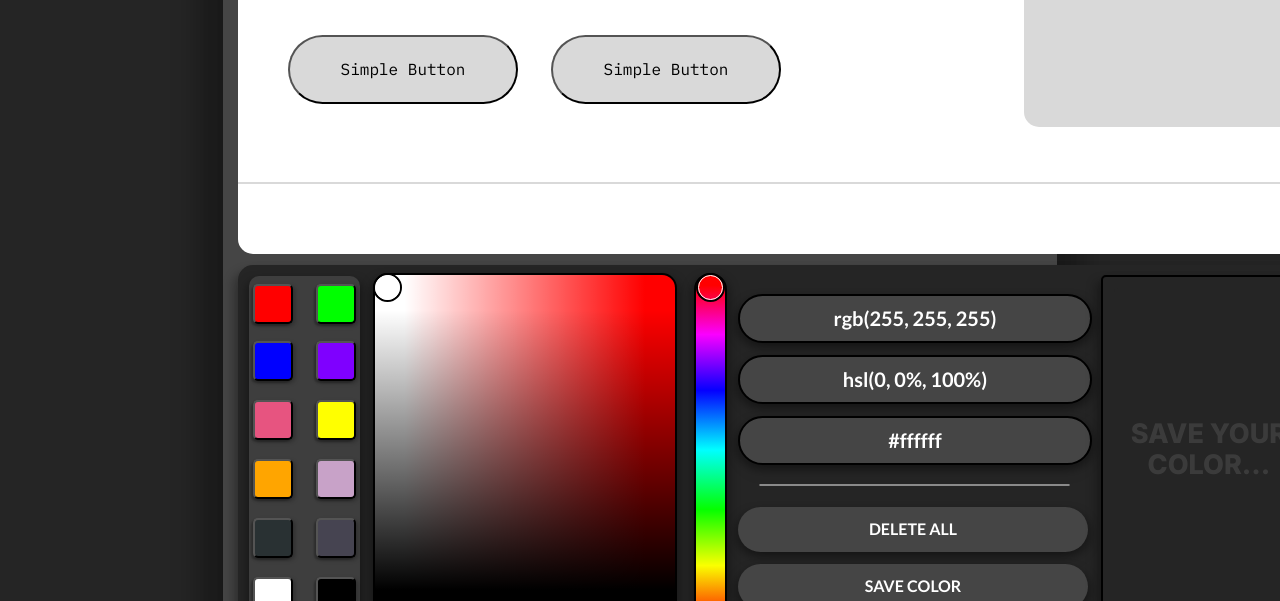
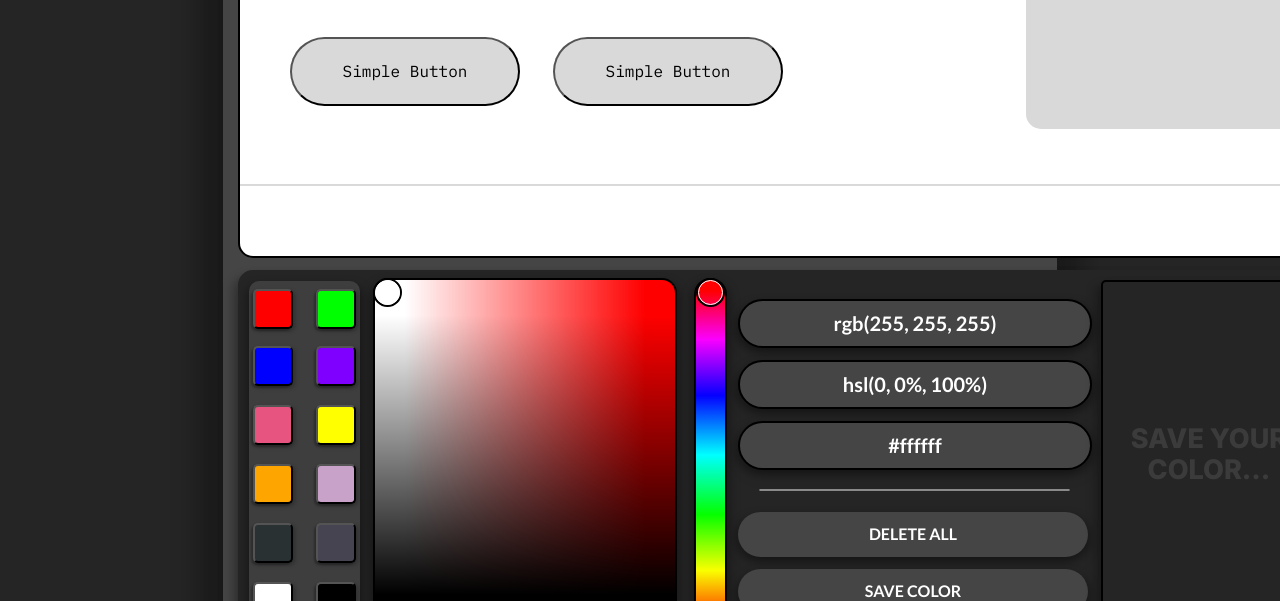
Before and after one commit to TohaLike/colorPicker, a website: page src/layOutPage/design.html in a window 1280 px wide. Shown: the part 507-1108 px from the top of the page. Drawn offline with nearby package versions, Linux system fonts and the light colour scheme.

Commit message:
i update colors bugs

```diff
--- a/src/layOutPage/LayOutCss/styleDesign.css
+++ b/src/layOutPage/LayOutCss/styleDesign.css
@@ -58,7 +58,7 @@ body::-webkit-scrollbar-thumb {
 }
 
 .article {
-    height: 1200px;
+    height: 1021px;
     max-width: 1366px;
     margin: 0 auto;
     background-color: #454545;
@@ -144,6 +144,7 @@ body::-webkit-scrollbar-thumb {
     height: 604px;
     background-color: #FFFFFF;
     border-radius: 15px;
+    border: 2px solid #000000;
     color: #000000;
 }
 
@@ -153,8 +154,8 @@ body::-webkit-scrollbar-thumb {
 }
 
 .header__main {
-    border-top-left-radius: 15px;
-    border-top-right-radius: 15px;
+    border-top-left-radius: 11px;
+    border-top-right-radius: 11px;
     border-bottom: 2px solid #D9D9D9;
     height: 80px;
 }
@@ -256,8 +257,8 @@ body::-webkit-scrollbar-thumb {
 /* LayOut Footer */
 .footer__layout__main {
     border-top: 2px solid #D9D9D9;
-    border-bottom-right-radius: 15px;
-    border-bottom-left-radius: 15px;
+    border-bottom-right-radius: 11px;
+    border-bottom-left-radius: 11px;
     position: relative;
     top: 0px;
     height: 70px;
@@ -274,7 +275,7 @@ body::-webkit-scrollbar-thumb {
     -6px 6px 10px rgba(0, 0, 0, 0.25);
     border-radius:  15px;
     position: absolute;
-    top: 630px;
+    top: 635px;
     left: 15px;
 }
 
```
